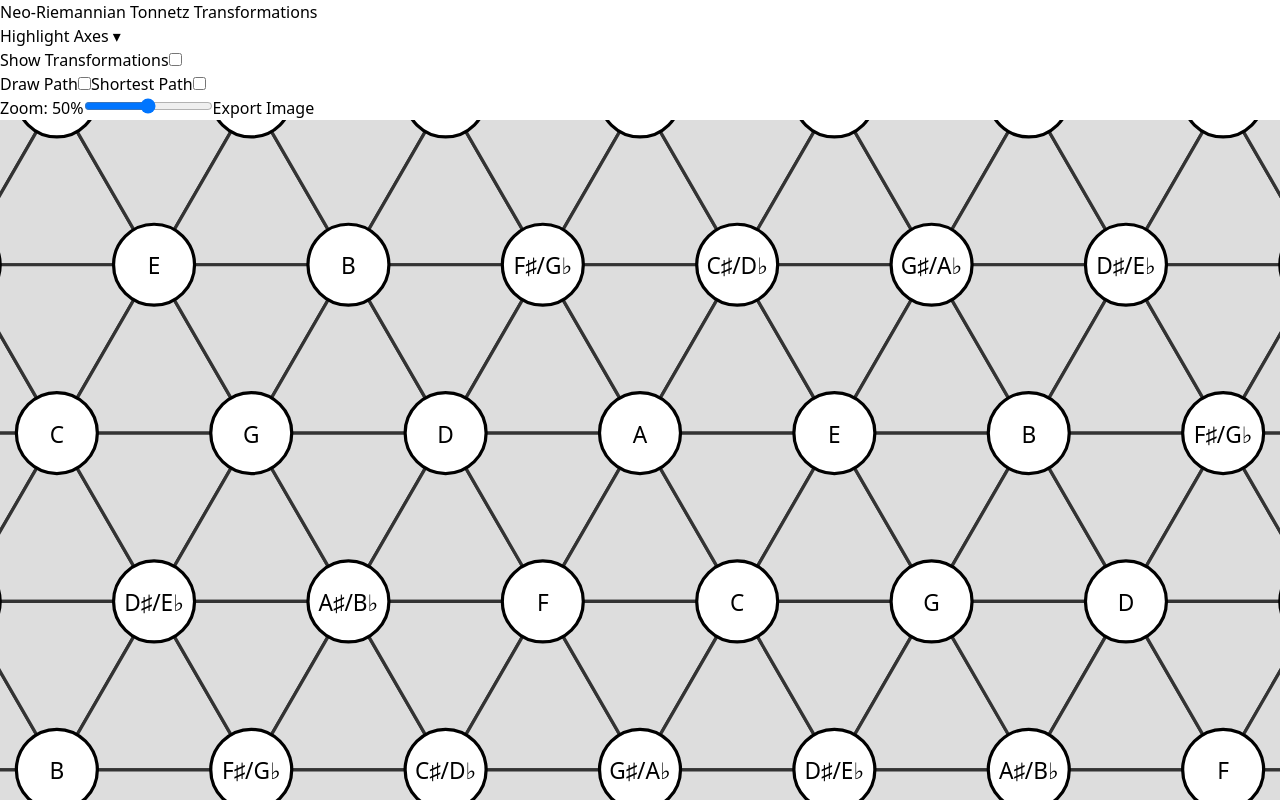
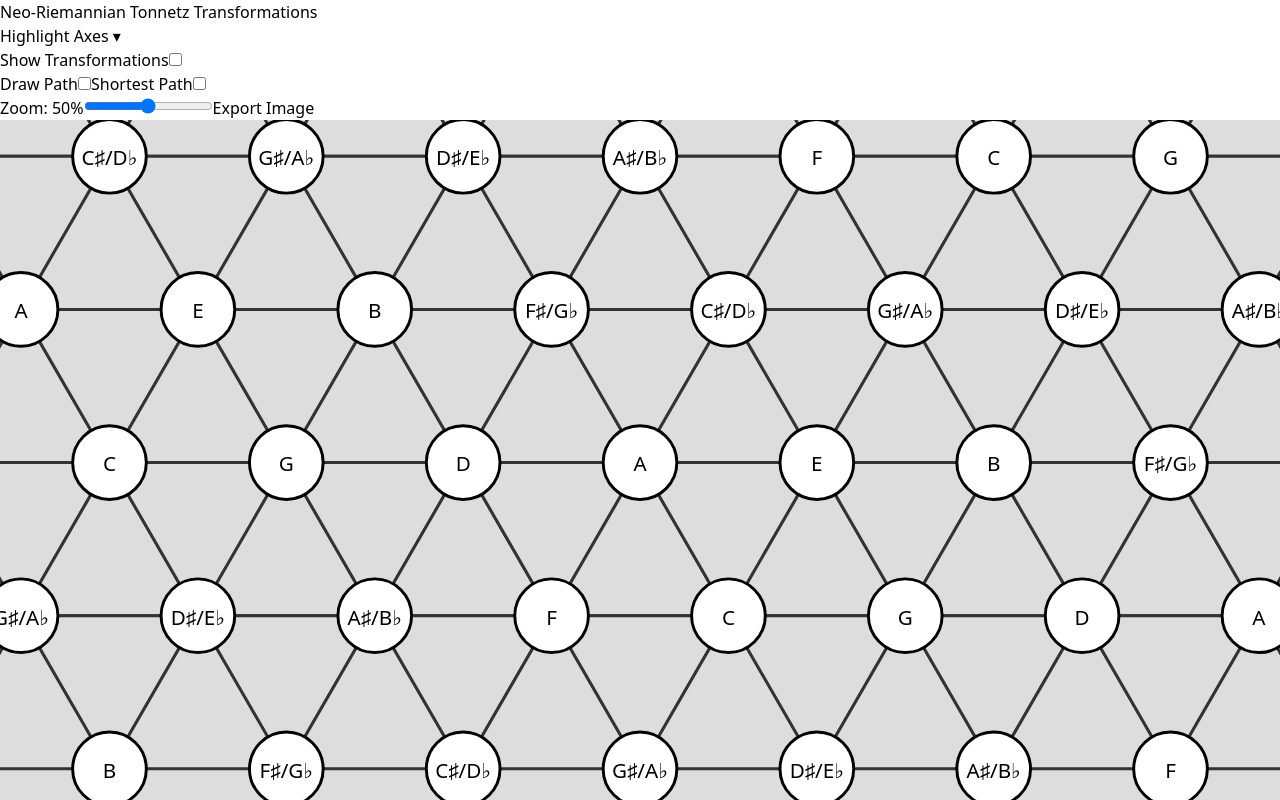
Before and after one commit to amusictheorist/tonnetz-webapp, a React (Vite) app: page / in a window 1280 px wide. Shown: the top 800 px of the page. Built offline with nearby package versions, Linux system fonts and the light colour scheme.

Commit message:
tweak containers, zoom and canvas panning

```diff
--- a/src/components/Tonnetz.tsx
+++ b/src/components/Tonnetz.tsx
@@ -13,15 +13,28 @@ import { PathLayer } from "./layers/PathLayer";
 import { TrianglePolygons } from "./layers/TriangleLayer";
 import { ControlPanel } from "./controls/ControlPanel";
 import { useGenerateTonnetzData } from "../hooks/useGenerateTonnetzData";
-import { useScrollToCenter } from "../hooks/useScrollToCenter";
 
 export const Tonnetz = () => {
   const [showTransformations, setShowTransformations] = useState(false);
+
   const [highlightAxes, setHighlightAxes] = useState<HighlightAxes>({
     fifths: false,
     minorThirds: false,
     majorThirds: false,
   });
+
+  const [center, setCenter] = useState({ x: 0, y: 0 });
+
+  const DRAG_THRESHOLD_PX = 6;
+  const dragRef = useRef<{
+    pointerId: number;
+    startClientX: number;
+    startClientY: number;
+    startCenterX: number;
+    startCenterY: number;
+    didPan: boolean;
+  } | null>(null);
+
   const {
     selectedIds,
     toggleSelection,
@@ -32,12 +45,14 @@ export const Tonnetz = () => {
     shortestPaths,
     zoom,
   } = useInteraction();
-  const scrollRef = useRef<HTMLDivElement>(null);
+
   const svgRef = useRef<SVGSVGElement>(null);
   const { triangles, pcNodes, transformationMap } = useGenerateTonnetzData();
-  const scaledViewBox = useMemo(() => calculateViewBox(zoom, gridWidth, gridHeight), [zoom]);
 
-  useScrollToCenter(scrollRef);
+  const viewBox = useMemo(
+    () => calculateViewBox(center.x, center.y, zoom, gridWidth, gridHeight),
+    [center.x, center.y, zoom]
+  );
 
   const { fifths, majorThirds, minorThirds } = useMemo(() => {
     return {
@@ -47,19 +62,69 @@ export const Tonnetz = () => {
     };
   }, [pcNodes]);
 
+  const handleClick = (id: string) => () => {
+    if (dragRef.current?.didPan) return;
 
-  const handleClick = (id: string) => () => {
-    if (mode === 'select') {
-      toggleSelection(id);
-    } else if (mode === 'drawPath') {
+    if (mode === 'select') toggleSelection(id);
+    else if (mode === 'drawPath') {
       if (path.length === 0 || path[path.length - 1] !== id) {
         setPath([...path, id]);
       }
     }
   };
 
+  const onPointerDown = (e: React.PointerEvent) => {
+    if (zoom <= 1) return;
+
+    dragRef.current = {
+      pointerId: e.pointerId,
+      startClientX: e.clientX,
+      startClientY: e.clientY,
+      startCenterX: center.x,
+      startCenterY: center.y,
+      didPan: false
+    };
+  };
+
+  const onPointerMove = (e: React.PointerEvent) => {
+    const d = dragRef.current;
+    if (!d) return;
+
+    const dxPx = e.clientX - d.startClientX;
+    const dyPx = e.clientY - d.startClientY;
+
+    if (!d.didPan) {
+      const dist = Math.hypot(dxPx, dyPx);
+      if (dist < DRAG_THRESHOLD_PX) return;
+      d.didPan = true;
+      svgRef.current?.setPointerCapture(d.pointerId);
+    }
+
+    const svg = svgRef.current;
+    if (!svg) return;
+
+    const rect = svg.getBoundingClientRect();
+    const [, , vbW, vbH] = viewBox.split(' ').map(Number);
+
+    const worldPerPxX = vbW / rect.width;
+    const worldPerPxY = vbH / rect.height;
+
+    setCenter({
+      x: d.startCenterX - dxPx * worldPerPxX,
+      y: d.startCenterY - dyPx * worldPerPxY
+    });
+  };
+
+  const onPointerUp = () => {
+    const d = dragRef.current;
+    if (d?.didPan) {
+      svgRef.current?.releasePointerCapture(d.pointerId);
+    }
+    dragRef.current = null;
+  };
+
   return (
-    <div className="w-screen h-screen relative overflow-hidden">
+    <div className="w-screen h-screen overflow-hidden relative bg-white">
       <ControlPanel
         highlighAxes={highlightAxes}
         setHighlightAxes={setHighlightAxes}
@@ -74,12 +139,15 @@ export const Tonnetz = () => {
         zoom={zoom}
       />
 
-      <div
-        className="absolute top-[100px] bottom-0 left-0 right-0 overflow-y-auto overflow-x-hidden flex justify-center items-start bg-white"
-        ref={scrollRef}
+      <svg
+        ref={svgRef}
+        className="absolute inset-0 block w-full h-full"
+        viewBox={viewBox}
+        preserveAspectRatio="xMidYMid meet"
+        onPointerDown={onPointerDown}
+        onPointerMove={onPointerMove}
+        onPointerUp={onPointerUp}
       >
-        <svg className="block w-full h-full" viewBox={scaledViewBox} ref={svgRef}>
-
         <defs>
           <marker
             id="arrowhead"
@@ -94,7 +162,7 @@ export const Tonnetz = () => {
           </marker>
         </defs>
 
-          <g transform={`scale(${zoom})`}>
+        <g>
           {triangles.map((tri) => {
             const isSelectMode = mode === "select";
 
@@ -161,7 +229,6 @@ export const Tonnetz = () => {
 
         </g>
       </svg>
-      </div>
       <Modal />
       <Legend />
     </div>
--- a/src/utils/viewBox.ts
+++ b/src/utils/viewBox.ts
@@ -1,4 +1,16 @@
-export const calculateViewBox = (zoom: number, gridWidth: number, gridHeight: number) => {
-  const extraMargin = 80 / zoom;
-  return `${-gridWidth / 2 - extraMargin} ${-gridHeight / 2 - extraMargin} ${gridWidth + extraMargin * 2} ${gridHeight + extraMargin * 2}`;
+export const calculateViewBox = (
+  centerX: number,
+  centerY: number,
+  zoom: number,
+  worldW: number,
+  worldH: number,
+  margin = 80
+) => {
+  const viewW = worldW / zoom;
+  const viewH = worldH / zoom;
+  const m = margin / zoom;
+  const x = centerX - viewW / 2 - m;
+  const y = centerY - viewH / 2 - m;
+
+  return `${x} ${y} ${viewW + 2 * m} ${viewH + 2 * m}`;
 };
```
Lines whose indentation alone changed are shown as unchanged.
